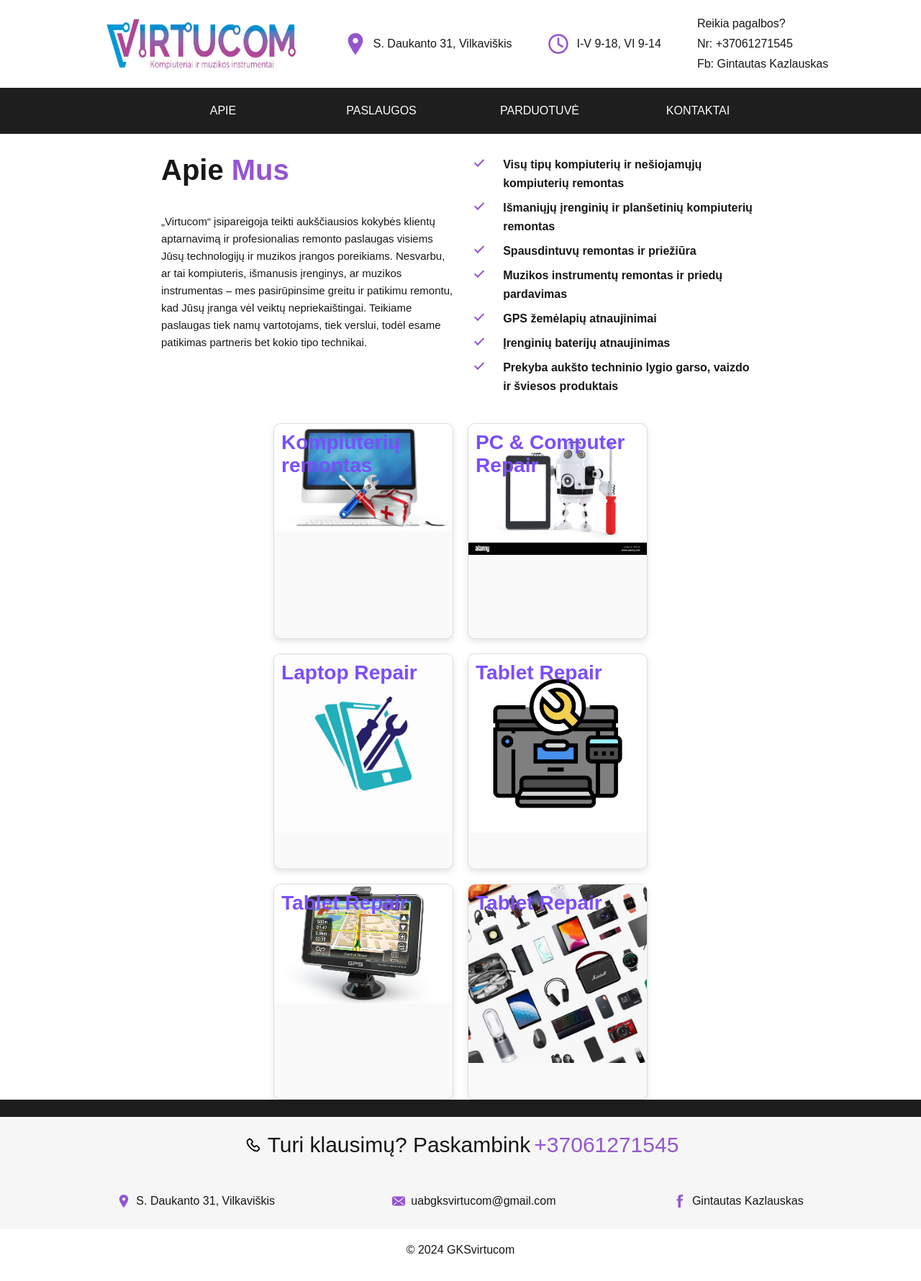
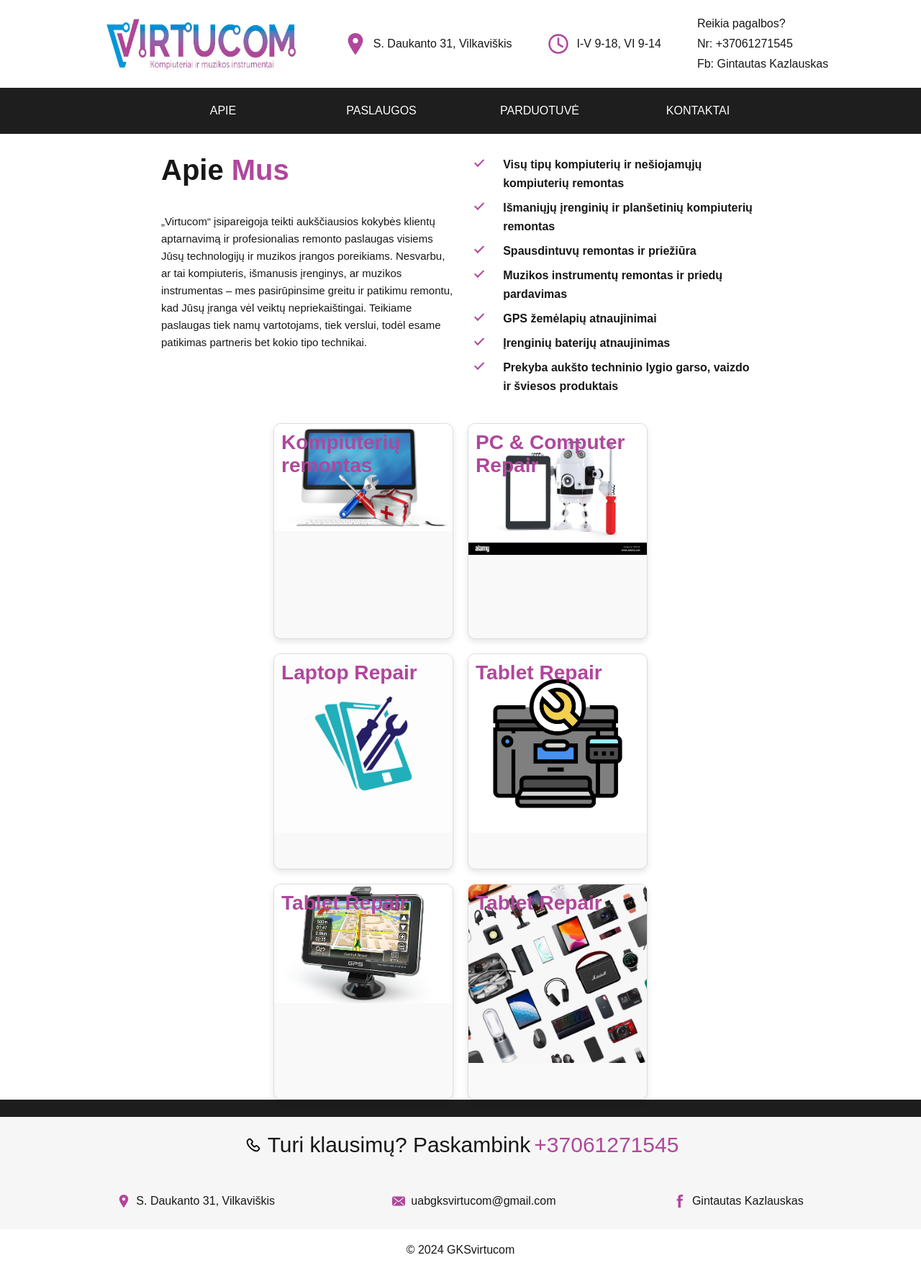
Before and after one commit to Meilaa/Virtucom-front, a Next.js app: page / in a window 1280 px wide. Shown: the top 1780 px of the page at 72% size. Built offline with nearby package versions, Linux system fonts and the light colour scheme.

Commit message:
Color changes

```diff
--- a/src/sections/about/About.module.css
+++ b/src/sections/about/About.module.css
@@ -1,5 +1,5 @@
 .highlight {
-    color: #9455D0;
+    color: #B0479C;
   }
 .aboutSection {
     display: flex;
@@ -55,7 +55,7 @@
     height: 11px; /* Height of the checkmark */
     border-width: 0 2px 2px 0; /* Make a checkmark shape */
     border-style: solid; /* Style for the checkmark */
-    color: #9455D0; /* Color of the checkmark */
+    color: #B0479C; /* Color of the checkmark */
     transform-origin: bottom left; /* Transform origin for rotation */
     transform: rotate(45deg); /* Rotate to form a checkmark */
   }
--- a/src/sections/footer/Footer.js
+++ b/src/sections/footer/Footer.js
@@ -33,7 +33,7 @@ function Footer() {
                 <div className={styles.footerInfo}>
                     <div className={styles.footerAddress}>
                         <svg
-                            fill="#9455D0"
+                            fill="#B0479C"
                             version="1.1"
                             id="Capa_1"
                             xmlns="http://www.w3.org/2000/svg"
@@ -61,14 +61,14 @@ function Footer() {
                                 xmlnsXlink="http://www.w3.org/1999/xlink"
                                 viewBox="0 0 512 512"
                                 xmlSpace="preserve"
-                                fill="#9455D0"
+                                fill="#B0479C"
                             >
                                 <g id="SVGRepo_bgCarrier" strokeWidth="0"></g>
                                 <g id="SVGRepo_tracerCarrier" strokeLinecap="round" strokeLinejoin="round"></g>
                                 <g id="SVGRepo_iconCarrier">
                                 <g>
                                     <path
-                                    fill="#9455D0"
+                                    fill="#B0479C"
                                     d="M440.917,67.925H71.083C31.827,67.925,0,99.752,0,139.008v233.984c0,39.256,31.827,71.083,71.083,71.083 h369.834c39.255,0,71.083-31.827,71.083-71.083V139.008C512,99.752,480.172,67.925,440.917,67.925z M178.166,321.72l-99.54,84.92 c-7.021,5.992-17.576,5.159-23.567-1.869c-5.992-7.021-5.159-17.576,1.87-23.567l99.54-84.92c7.02-5.992,17.574-5.159,23.566,1.87 C186.027,305.174,185.194,315.729,178.166,321.72z M256,289.436c-13.314-0.033-26.22-4.457-36.31-13.183l0.008,0.008l-0.032-0.024 c0.008,0.008,0.017,0.008,0.024,0.016L66.962,143.694c-6.98-6.058-7.723-16.612-1.674-23.583c6.057-6.98,16.612-7.723,23.582-1.674 l152.771,132.592c3.265,2.906,8.645,5.004,14.359,4.971c5.706,0.017,10.995-2.024,14.44-5.028l0.074-0.065l152.615-132.469 c6.971-6.049,17.526-5.306,23.583,1.674c6.048,6.97,5.306,17.525-1.674,23.583l-152.77,132.599 C282.211,284.929,269.322,289.419,256,289.436z M456.948,404.771c-5.992,7.028-16.547,7.861-23.566,1.869l-99.54-84.92 c-7.028-5.992-7.861-16.546-1.869-23.566c5.991-7.029,16.546-7.861,23.566-1.87l99.54,84.92 C462.107,387.195,462.94,397.75,456.948,404.771z"
                                     ></path>
                                 </g>
@@ -78,7 +78,7 @@ function Footer() {
                     </div>
                     <div className={styles.footerFb}>
                         <svg
-                            fill="#9455D0"
+                            fill="#B0479C"
                             version="1.1"
                             xmlns="http://www.w3.org/2000/svg"
                             xmlnsXlink="http://www.w3.org/1999/xlink"
--- a/src/sections/footer/Footer.module.css
+++ b/src/sections/footer/Footer.module.css
@@ -31,7 +31,7 @@
     font-size: 30px;
     line-height: 1em;
     font-family: 'Chivo', sans-serif;
-    color: #9455D0;
+    color: #B0479C;
 }
 .footerAddress svg{
     width: 18px;
--- a/src/sections/header/Header.js
+++ b/src/sections/header/Header.js
@@ -11,7 +11,7 @@ function Header() {
                 <Image className={styles.logo} src="/logo.jpg" alt="Logo" width={500} height={50} />
                 <div className={styles.topHeaderSecond}>
                   <svg
-                          fill="#9455D0"
+                          fill="#B0479C"
                           version="1.1"
                           id="Capa_1"
                           xmlns="http://www.w3.org/2000/svg"
@@ -41,11 +41,11 @@ function Header() {
                         <g id="SVGRepo_iconCarrier">
                             <path
                                 d="M23 12C23 18.0751 18.0751 23 12 23C5.92487 23 1 18.0751 1 12C1 5.92487 5.92487 1 12 1C18.0751 1 23 5.92487 23 12ZM3.00683 12C3.00683 16.9668 7.03321 20.9932 12 20.9932C16.9668 20.9932 20.9932 16.9668 20.9932 12C20.9932 7.03321 16.9668 3.00683 12 3.00683C7.03321 3.00683 3.00683 7.03321 3.00683 12Z"
-                                fill="#9455D0"
+                                fill="#B0479C"
                             ></path>
                             <path
                                 d="M12 5C11.4477 5 11 5.44771 11 6V12.4667C11 12.4667 11 12.7274 11.1267 12.9235C11.2115 13.0898 11.3437 13.2343 11.5174 13.3346L16.1372 16.0019C16.6155 16.278 17.2271 16.1141 17.5032 15.6358C17.7793 15.1575 17.6155 14.5459 17.1372 14.2698L13 11.8812V6C13 5.44772 12.5523 5 12 5Z"
-                                fill="#9455D0"
+                                fill="#B0479C"
                             ></path>
                         </g>
                     </svg>
--- a/src/sections/list/List.module.css
+++ b/src/sections/list/List.module.css
@@ -27,7 +27,7 @@
     top: 10px;
     left: 10px;
     z-index: 2;
-    color: #7c4dff;
+    color: #B0479C;
     font-size: 1.5rem;
   }
 
@@ -61,7 +61,7 @@
   .infoButton {
     margin-top: 15px;
     padding: 10px 15px;
-    background-color: #7c4dff;
+    background-color: #B0479C;
     border: none;
     color: white;
     cursor: pointer;
@@ -70,7 +70,7 @@
   }
 
   .infoButton:hover {
-    background-color: #5a3dbf;
+    background-color: #B0479C;
   }
 
   .card img {
```
Also changed, not shown: public/services_sound.jpg (added).
